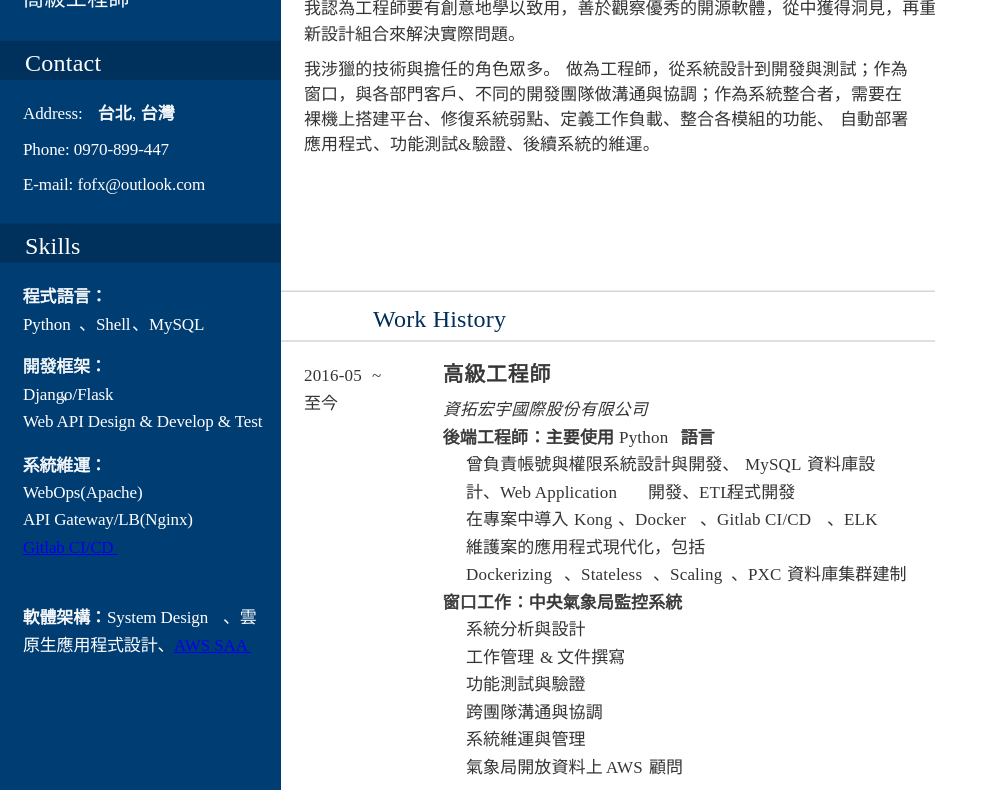
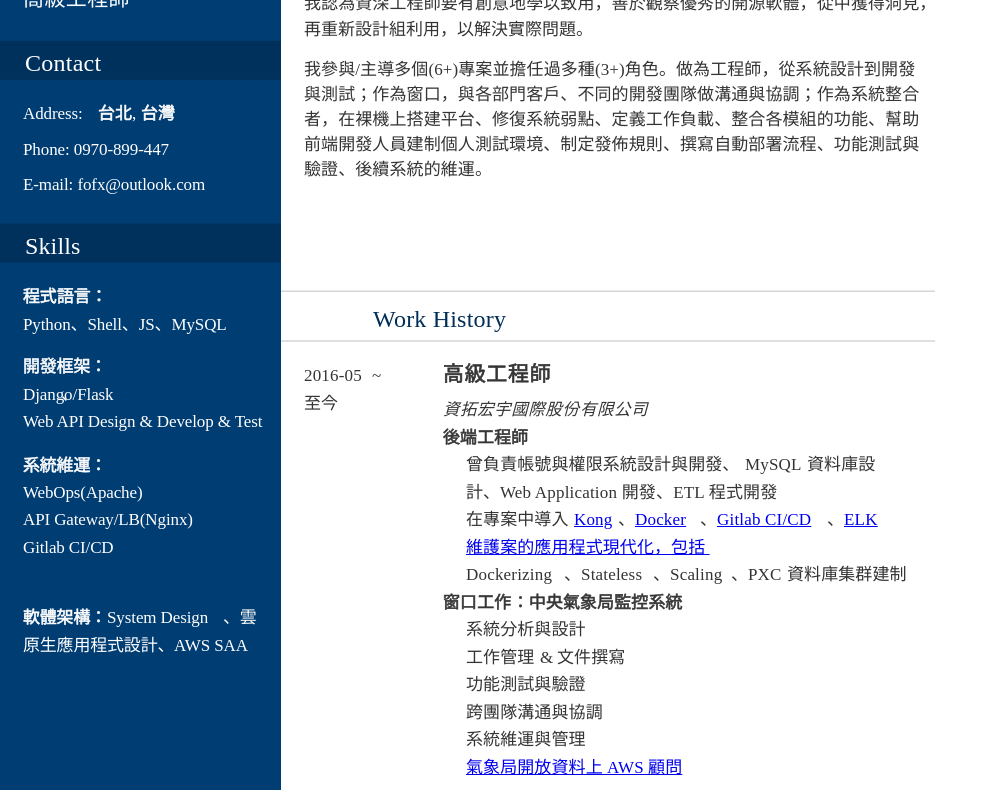
Before and after one commit to yangaound2017/yangaound2017.github.io, a plain HTML site: page index.html in a window 1280 px wide. Shown: the part 93-883 px from the top of the page, without its empty margins (0-998 px from the left). Drawn offline with Linux system fonts and the light colour scheme; a web font is replaced by a local one.

Commit message:
feat: add reff

```diff
--- a/index.html
+++ b/index.html
@@ -81,7 +81,7 @@
 #t19_1{left:441px;bottom:1156px;letter-spacing:0.09px;}
 #t1a_1{left:839px;bottom:1156px;letter-spacing:0.2px;}
 #t1b_1{left:888px;bottom:1156px;}
-#t1c_1{left:304px;bottom:1128px;}
+#t1c_1{left:304px;bottom:1124px;}
 #t1d_1{left:325px;bottom:1128px;letter-spacing:0.18px;word-spacing:-0.05px;}
 #t1e_1{left:441px;bottom:1128px;letter-spacing:0.09px;}
 #t1f_1{left:634px;bottom:1128px;letter-spacing:0.21px;}
@@ -91,9 +91,9 @@
 #t1j_1{left:410px;bottom:1101px;letter-spacing:0.09px;}
 #t1k_1{left:449px;bottom:1101px;letter-spacing:0.2px;}
 #t1l_1{left:488px;bottom:1101px;letter-spacing:0.09px;}
-#t1m_1{left:304px;bottom:1096px;letter-spacing:0.09px;}
+#t1m_1{left:304px;bottom:1101px;letter-spacing:0.09px;}
 #t1n_1{left:869px;bottom:1096px;letter-spacing:0.09px;}
-#t1o_1{left:304px;bottom:1070px;}
+#t1o_1{left:304px;bottom:1075px;}
 #t1p_1{left:325px;bottom:1020px;letter-spacing:0.17px;word-spacing:-0.06px;}
 #t1q_1{left:473px;bottom:1020px;}
 #t1r_1{left:490px;bottom:1020px;letter-spacing:0.16px;}
@@ -105,6 +105,7 @@
 #t1x_1{left:304px;bottom:985px;letter-spacing:0.09px;}
 #t1y_1{left:840px;bottom:985px;letter-spacing:0.09px;}
 #t1z_1{left:304px;bottom:960px;letter-spacing:0.09px;}
+#t1z_2{left:304px;bottom:935px;letter-spacing:0.09px;}
 #t20_1{left:373px;bottom:960px;letter-spacing:0.09px;}
 #t21_1{left:458px;bottom:960px;}
 #t22_1{left:472px;bottom:960px;letter-spacing:0.09px;}
@@ -280,34 +281,35 @@
 <span id="tb_1" class="t s4">E-mail: fofx@outlook.com </span>
 <span id="tc_1" class="t s3">Skills </span>
 <span id="td_1" class="t s5">程式</span><span id="te_1" class="t s6">語言： </span>
-<span id="tf_1" class="t s7">Python</span><span id="tg_1" class="t s8">、</span><span id="th_1" class="t s7">Shell</span><span id="ti_1" class="t s8">、</span><span id="tj_1" class="t s7">MySQL </span>
+<span id="tf_1" class="t s7">Python、Shell、JS、MySQL</span>
 <span id="tk_1" class="t s5">開發框架</span><span id="tl_1" class="t s6">：</span>
 <span id="tn_1" class="t s7">Django/Flask</span><span id="to_1" class="t s8">、</span><span id="tp_1" class="t s7"></span>
 <span id="tq_1" class="t s7">Web API Design &amp; Develop &amp; Test </span>
 <span id="tr_1" class="t s5">系統維運</span><span id="ts_1" class="t s6">： </span>
 <span id="tt_1" class="t s7">WebOps(Apache)</span>
 <span id="tw_1" class="t s7">API Gateway/LB(Nginx)</span>
-<span id="t10_1" class="t s7"><a href="CICD-Intro.pdf">Gitlab CI/CD </a></span>
+<span id="t10_1" class="t s7">Gitlab CI/CD</span>
 <span id="t11_1" class="t s5">軟體架構</span><span id="t12_1" class="t s6">：</span><span id="t13_1" class="t s7">System Design</span><span id="t14_1" class="t s8">、雲 </span>
-<span id="t15_1" class="t s8">原生應用程式設計、</span><span id="t16_1" class="t s7"><a href="aws-overview.pdf">AWS SAA </a></span>
-<span id="t17_1" class="t s9">我是一位 </span><span id="t18_1" class="t sa">Python </span><span id="t19_1" class="t s9">後端工程師，喜歡探究開源軟體的技術堆疊和它們是如何工作的， </span>
-<span id="t1c_1" class="t s9">並寫擴充功能來驗證想法。 </span>
-<span id="t1m_1" class="t s9">我認為工程師要有創意地學以致用，善於觀察優秀的開源軟體，從中獲得洞見，再重</span><span id="t1n_1" class="t sb"></span>
-<span id="t1o_1" class="t sb">新設計組合來解決實際問題。  </span>
-<span id="t1u_1" class="t s9">我涉獵的技術與擔任的角色眾多。 </span><span id="t1v_1" class="t s9">做為工程師，從系統設計到開發與測試；作為 </span>
-<span id="t1w_1" class="t s9">窗口，與各部門客戶、不同的開發團隊做溝通與協調；作為系統整合者，需要在 </span>
-<span id="t1x_1" class="t s9">裸機上搭建平台、修復系統弱點、定義工作負載、整合各模組的功能、 </span><span id="t1y_1" class="t s9">自動部署 </span>
-<span id="t1z_1" class="t s9">應用程式</span><span id="t20_1" class="t sb">、功能測試</span><span id="t21_1" class="t sc">&amp;</span><span id="t22_1" class="t sb">驗證、</span><span id="t23_1" class="t s9">後續系統的維運。 </span>
+<span id="t15_1" class="t s8">原生應用程式設計、</span><span id="t16_1" class="t s7">AWS SAA</span>
+<span id="t17_1" class="t s9">我的開發主力是 Python 後端與 JS 前端資料處理，善於 OOP 程式設計。</span>
+<span id="t1c_1" class="t s9">喜歡探究開源軟體的技術堆疊和它們的工作原理，並寫擴充功能來驗證想法。 </span>
+<span id="t1m_1" class="t s9">我認為資深工程師要有創意地學以致用，善於觀察優秀的開源軟體，從中獲得洞見，</span><span id="t1n_1" class="t sb"></span>
+<span id="t1o_1" class="t sb">再重新設計組利用，以解決實際問題。  </span>
+<span id="t1u_1" class="t s9">我參與/主導多個(6+)專案並擔任過多種(3+)角色。做為工程師，從系統設計到開發</span>
+<span id="t1w_1" class="t s9">與測試；作為窗口，與各部門客戶、不同的開發團隊做溝通與協調；作為系統整合</span>
+<span id="t1x_1" class="t s9">者，在裸機上搭建平台、修復系統弱點、定義工作負載、整合各模組的功能、幫助</span>
+<span id="t1z_1" class="t s9">前端開發人員建制個人測試環境、制定發佈規則、撰寫自動部署流程、功能測試與</span>
+<span id="t1z_2" class="t s9">驗證、後續系統的維運。</span>
 <span id="t24_1" class="t sd">Work History </span>
 <span id="t25_1" class="t sa">2016-05 </span><span id="t26_1" class="t sa">~ </span>
 <span id="t27_1" class="t sb">至今 </span>
 <span id="t28_1" class="t se">高級工程師 </span>
 <span id="t29_1" class="t m0_1 s9">資 </span><span id="t2a_1" class="t m0_1 s9">有限 </span><span id="t2b_1" class="t m0_1 sb">拓宏宇國際股份 </span><span id="t2c_1" class="t m0_1 sb">公司 </span>
-<span id="t2d_1" class="t sf">後端工程師 </span><span id="t2e_1" class="t sf">主要使用 </span><span id="t2f_1" class="t sg">： </span><span id="t2g_1" class="t sh">Python </span><span id="t2h_1" class="t sg">語言 </span>
+<span id="t2d_1" class="t sf">後端工程師 </span>
 <span id="t2i_1" class="t si"> </span><span id="t2j_1" class="t s9">曾負責帳號與權限系統設計與開發、 </span><span id="t2k_1" class="t sa">MySQL </span><span id="t2l_1" class="t s9">資料庫設 </span>
-<span id="t2m_1" class="t s9">計、</span><span id="t2n_1" class="t sa">Web Application </span><span id="t2o_1" class="t s9">開發、</span><span id="t2p_1" class="t sa">ETL </span><span id="t2q_1" class="t s9">程式開發 </span>
-<span id="t2r_1" class="t si"> </span><span id="t2s_1" class="t s9">在專案中導入 </span><span id="t2t_1" class="t sa">Kong</span><span id="t2u_1" class="t s9">、</span><span id="t2v_1" class="t sa">Docker </span><span id="t2w_1" class="t s9">、</span><span id="t2x_1" class="t sa">Gitlab CI/CD</span><span id="t2y_1" class="t s9">、</span><span id="t2z_1" class="t sa">ELK </span>
-<span id="t30_1" class="t si"> </span><span id="t31_1" class="t s9">維護案的應用程式現代化，包括 </span>
+<span id="t2m_1" class="t s9">計、</span><span id="t2n_1" class="t sa">Web Application 開發、ETL 程式開發 </span>
+<span id="t2r_1" class="t si"> </span><span id="t2s_1" class="t s9">在專案中導入 </span><span id="t2t_1" class="t sa"><a href="Kong.pdf">Kong</a></span><span id="t2u_1" class="t s9">、</span><span id="t2v_1" class="t sa"><a href="Docker.pdf">Docker</a></span><span id="t2w_1" class="t s9">、</span><span id="t2x_1" class="t sa"><a href="CICD-Intro.pdf">Gitlab CI/CD</a></span><span id="t2y_1" class="t s9">、</span><span id="t2z_1" class="t sa"><a href="ELK.pdf">ELK</a></span>
+<span id="t30_1" class="t si"> </span><span id="t31_1" class="t s9"><a href="modern-app.md">維護案的應用程式現代化，包括 </a></span>
 <span id="t32_1" class="t sa">Dockerizing</span><span id="t33_1" class="t s9">、</span><span id="t34_1" class="t sa">Stateless </span><span id="t35_1" class="t s9">、</span><span id="t36_1" class="t sa">Scaling</span><span id="t37_1" class="t s9">、</span><span id="t38_1" class="t sa">PXC </span><span id="t39_1" class="t s9">資料庫集群建制 </span>
 <span id="t3a_1" class="t sf">窗口工作 </span><span id="t3b_1" class="t sf">中 </span><span id="t3c_1" class="t sf">氣象局監控系統 </span><span id="t3d_1" class="t sg">： </span><span id="t3e_1" class="t sg">央 </span>
 <span id="t3f_1" class="t si"> </span><span id="t3g_1" class="t s9">系統分析與設計 </span>
@@ -315,7 +317,7 @@
 <span id="t3l_1" class="t si"> </span><span id="t3m_1" class="t s9">功能測試與驗證 </span>
 <span id="t3n_1" class="t si"> </span><span id="t3o_1" class="t s9">跨團隊溝通與協調 </span>
 <span id="t3p_1" class="t si"> </span><span id="t3q_1" class="t s9">系統維運與管理 </span>
-<span id="t3r_1" class="t si"> </span><span id="t3s_1" class="t s9">氣象局開放資料上 </span><span id="t3t_1" class="t sa">AWS </span><span id="t3u_1" class="t s9">顧問 </span>
+<span id="t3r_1" class="t si"> </span><span id="t3s_1" class="t s9"><a href="aws-overview.pdf">氣象局開放資料上 AWS 顧問</a></span>
 <span id="t3v_1" class="t sd">Education </span>
 <span id="t3w_1" class="t sj">國立台灣大學  資訊工程學士</span>
 <span id="t41_1" class="t sl">AWS SAA </span>
```
